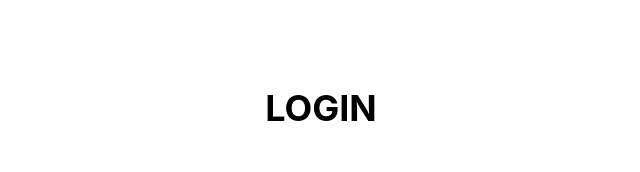
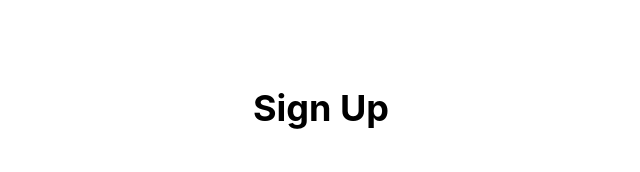
Before and after one commit to SamPrinceFranklin/Lost---Found-VITC, a React (Create React App) app: page /signup in a window 1280 px wide. Shown: the top 172 px of the page, without its empty margins (319-959 px from the left). Built offline with nearby package versions, Linux system fonts and the light colour scheme.

Commit message:
Update Signup.js

```diff
--- a/src/components/Authentication/Signup.js
+++ b/src/components/Authentication/Signup.js
@@ -56,7 +56,7 @@ export const Signup = () => {
 
 
         <br/><br/>
-        <div className='flex justify-center text-4xl text-black font-bold  '>LOGIN </div>
+        <div className='flex justify-center text-4xl text-black font-bold  '>Sign Up </div>
 
       {error &&  <div className='bg-red-700 text-white font-semibold flex flex-row p-1 text-xl justify-center'> {error} </div> }
 
```
